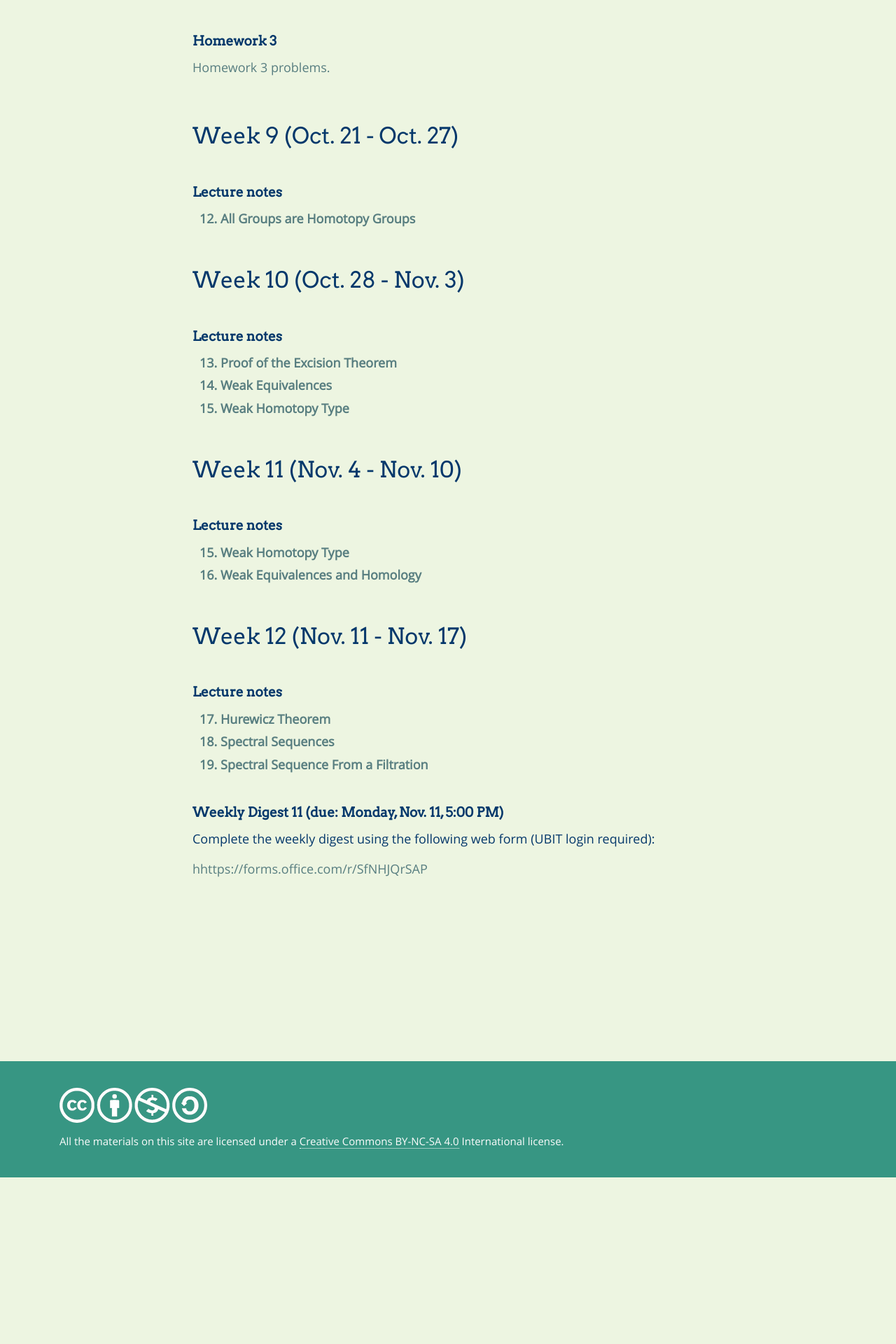
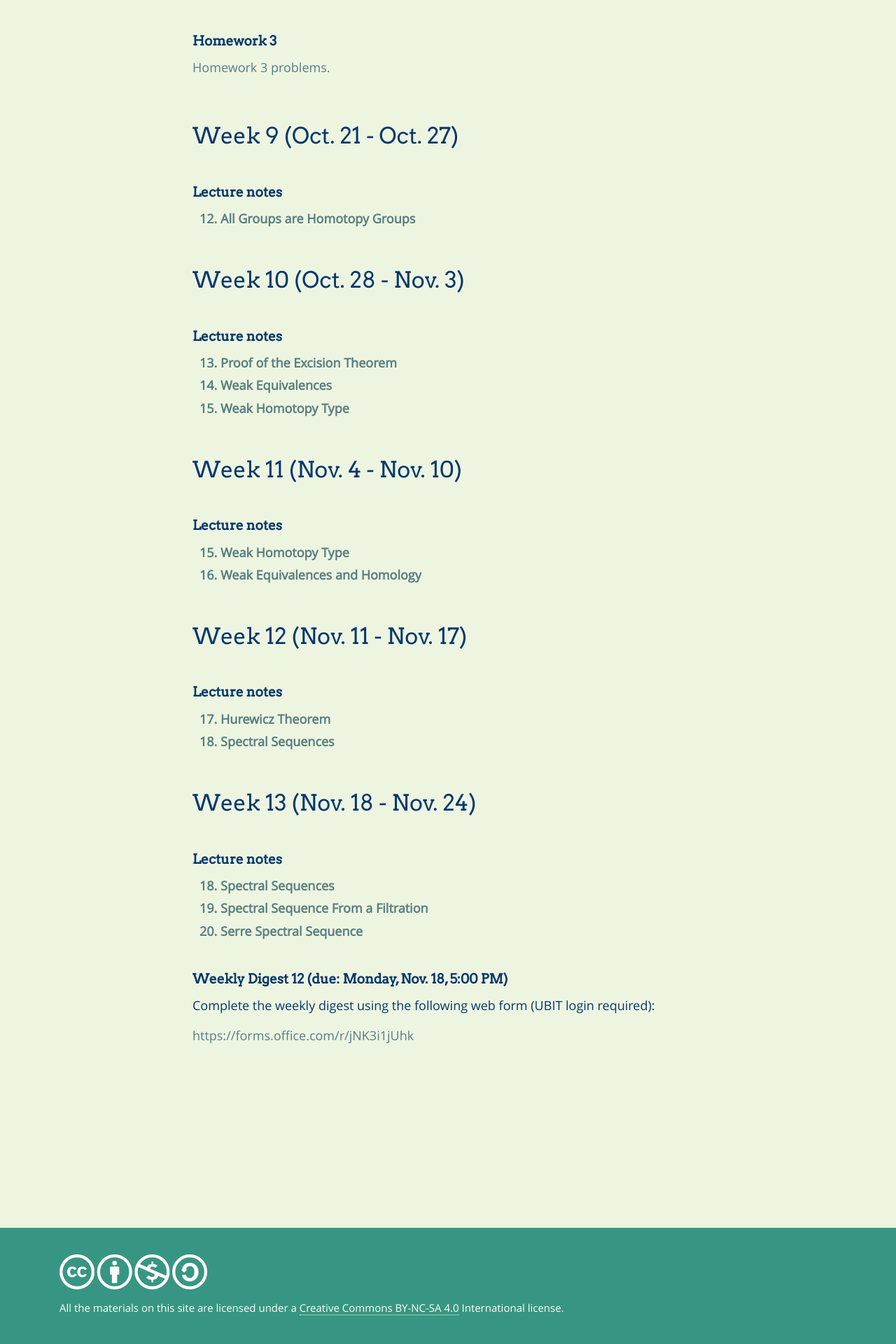
Before and after one commit to bbadzioch/727_site, a Jekyll site: the page built from course_schedule.md, in a window 1280 px wide. Shown: the part 2218-4138 px from the top of the page at 70% size. Built offline with Jekyll 4.4.1, drawn with Linux system fonts in a browser that asks for light colours; nearby versions of some CDN libraries; our own code applies the rules of GitHub Pages for plain Markdown files; before the commit the page ends 3900 px from its top, so only the background shows below that.

Commit message:
Update course_schedule.md

```diff
--- a/course_schedule.md
+++ b/course_schedule.md
@@ -172,15 +172,30 @@
 
 {% include lecture_notes_table.html chapter="17. Hurewicz Theorem" %}
 {% include lecture_notes_table.html chapter="18. Spectral Sequences" %}
-{% include lecture_notes_table.html chapter="19. Spectral Sequence From a Filtration" %}
+
 
 <br/>
 
-#### **Weekly Digest 11 (due: Monday, Nov. 11, 5:00 PM)**
+
+
+
+## Week 13 (Nov. 18 - Nov. 24)
+
+<br/>
+
+#### **Lecture notes**
+
+{% include lecture_notes_table.html chapter="18. Spectral Sequences" %}
+{% include lecture_notes_table.html chapter="19. Spectral Sequence From a Filtration" %}
+{% include lecture_notes_table.html chapter="20. Serre Spectral Sequence" %}
+<br/>
+
+#### **Weekly Digest 12 (due: Monday, Nov. 18, 5:00 PM)**
 
 Complete the weekly digest using the following web form (UBIT login required):
 
-[hhttps://forms.office.com/r/SfNHJQrSAP](https://forms.office.com/r/SfNHJQrSAP)
+[https://forms.office.com/r/jNK3i1jUhk](https://forms.office.com/r/jNK3i1jUhk)
+
 
 
 <br/>
```
